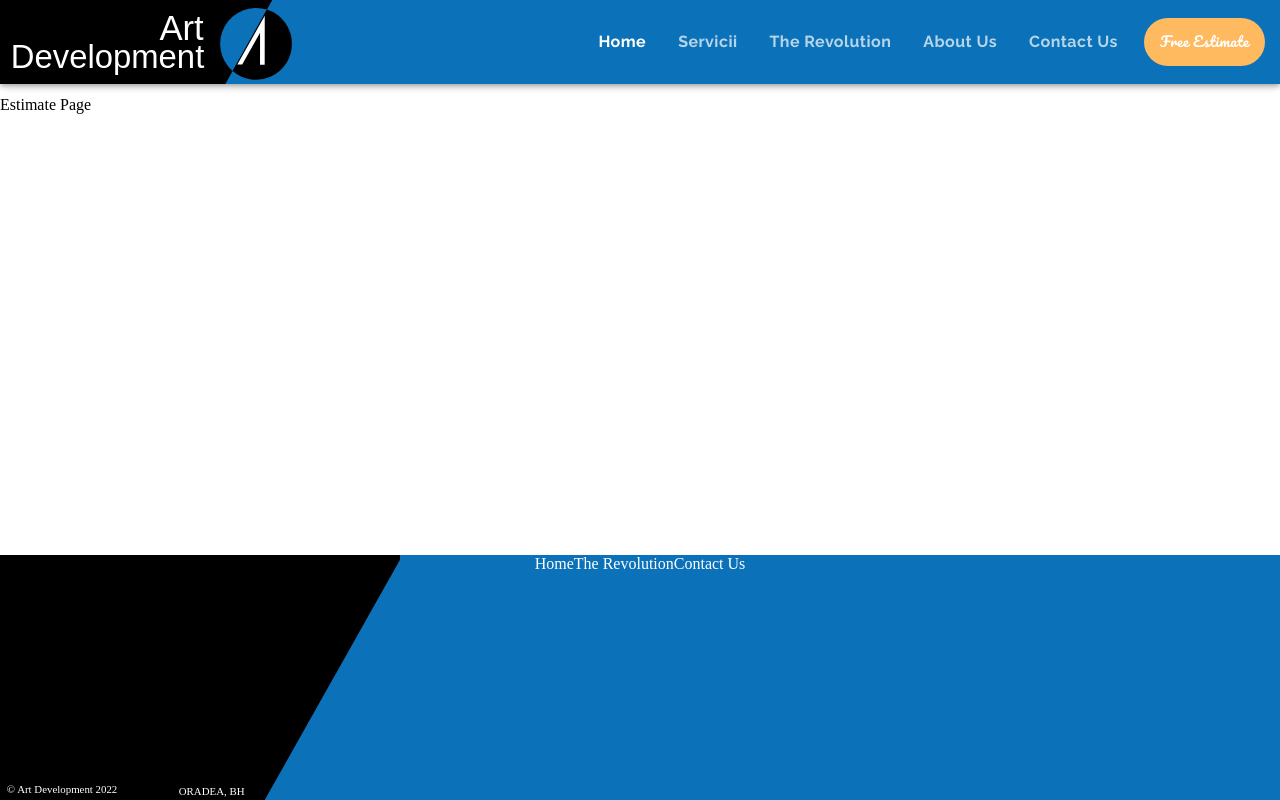
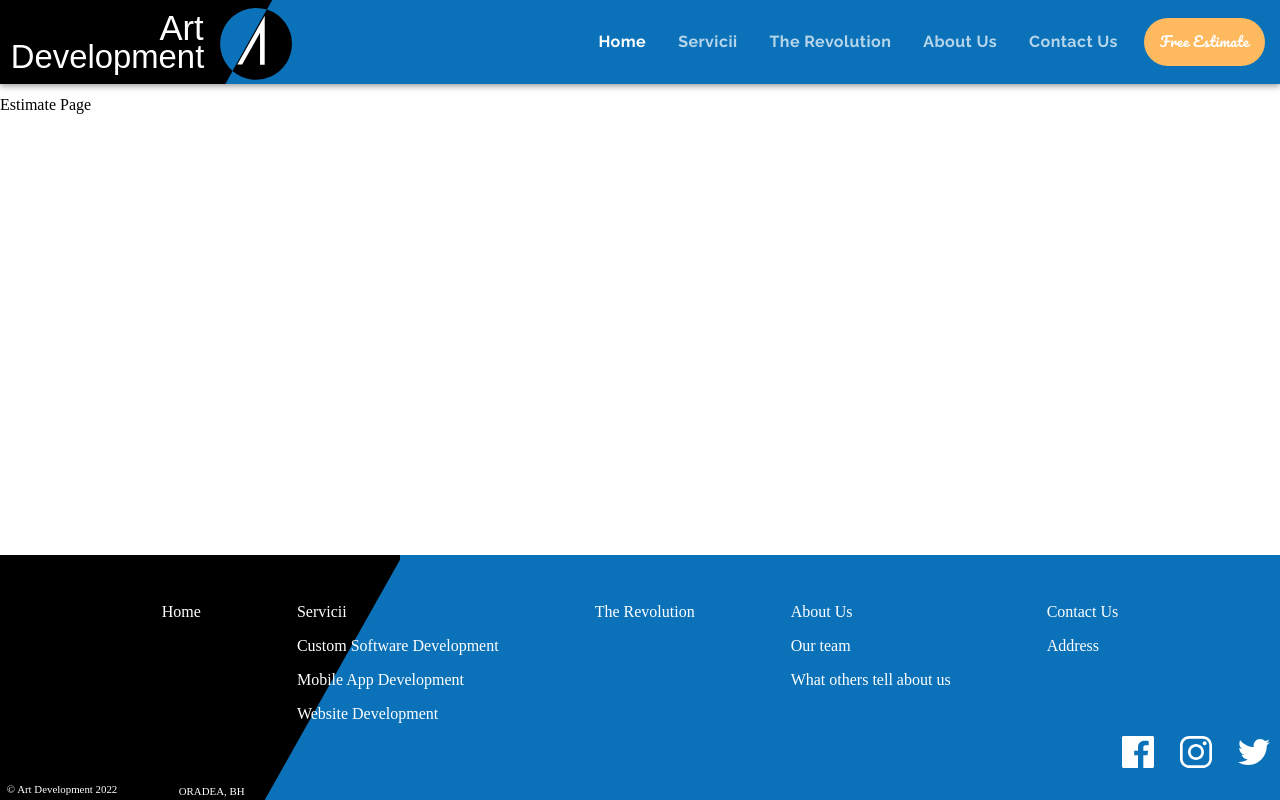
Before and after one commit to nate-mal/natdevelopment, a React (Create React App) app: page /estimate in a window 1280 px wide. Built offline with nearby package versions, Linux system fonts and the light colour scheme.

Commit message:
finish footer navigation and add social media icons in footer

```diff
--- a/src/components/App.js
+++ b/src/components/App.js
@@ -7,7 +7,7 @@ import { ThemeProvider } from "@emotion/react";
 import { BrowserRouter, Routes, Route } from "react-router-dom";
 import { useMemo } from "react";
 import Box from "@mui/material/Box";
-
+import { useState } from "react";
 function App() {
   const options = useMemo(
     () => [
@@ -34,7 +34,7 @@ function App() {
         name: "About Us",
         link: "/about",
         subs: [
-          { name: "About Us", link: "/about", index: 1 },
+          { name: "About Us", link: "/about", index: 3 },
           {
             name: "Our team",
             link: "/team",
@@ -42,18 +42,35 @@ function App() {
           { name: "What others tell about us", link: "/reviews" },
         ],
       },
-      { name: "Contact Us", link: "/contact" },
+      {
+        name: "Contact Us",
+        link: "/contact",
+        subs: [
+          { name: "Contact Us", link: "/contact", index: 4 },
+          { name: "Address", link: "/address" },
+        ],
+      },
     ],
     []
   );
   const estimate = { name: "Free Estimate", link: "/estimate" };
+
+  const [activeValue, setActiveValue] = useState(0);
+  const [activeSubValue, setActiveSubValue] = useState(null);
   return (
     <ThemeProvider theme={theme1}>
       <Box
         sx={{ minHeight: "100vh", display: "flex", flexDirection: "column" }}
       >
         <BrowserRouter>
-          <Header options={options} specialOption={estimate} />
+          <Header
+            options={options}
+            specialOption={estimate}
+            value={activeValue}
+            setValue={setActiveValue}
+            subValue={activeSubValue}
+            setSubValue={setActiveSubValue}
+          />
           <Routes>
             <Route path="/" element={<Home />} />
             <Route exact path="/services" element={<div>Services Page</div>} />
@@ -81,9 +98,16 @@ function App() {
             <Route exact path="/team" element={<div>Team Page</div>} />
             <Route exact path="/reviews" element={<div>Reviews Page</div>} />
             <Route exact path="/contact" element={<div>Contact Page</div>} />
+            <Route exact path="/address" element={<div>Address Page</div>} />
             <Route exact path="/estimate" element={<div>Estimate Page</div>} />
           </Routes>
-          <Footer options={options} />
+          <Footer
+            options={options}
+            value={activeValue}
+            setValue={setActiveValue}
+            subValue={activeSubValue}
+            setSubValue={setActiveSubValue}
+          />
         </BrowserRouter>
       </Box>
     </ThemeProvider>
--- a/src/components/ui/Footer.js
+++ b/src/components/ui/Footer.js
@@ -1,10 +1,13 @@
 import footerAdornment from "../../assets/Footer Adornment.svg";
-
+import facebookIcon from "../../assets/facebook.svg";
+import instagramIcon from "../../assets/instagram.svg";
+import twitterIcon from "../../assets/twitter.svg";
 import { useTheme } from "@emotion/react";
 import Box from "@mui/material/Box";
 import { Grid } from "@mui/material";
-
-const Footer = ({ options }) => {
+import { Link } from "react-router-dom";
+import Hidden from "@mui/material/Hidden";
+const Footer = ({ options, value, setValue, subValue, setSubValue }) => {
   const defaultTheme = useTheme();
   return (
     <Box
@@ -18,23 +21,49 @@ const Footer = ({ options }) => {
         };
       }}
     >
+      <Hidden mdDown>
         <Grid
           container
           justifyContent="center"
-        sx={{ position: "absolute", color: "#fff" }}
+          sx={{
+            position: "absolute",
+          }}
         >
-        {options.map((option) => {
-          if (option.subs) {
-            <Grid item>
+          {options.map((option, index) => {
+            const createItem = (name, link) => {
+              return (
+                <Grid
+                  component={Link}
+                  to={link}
+                  item
+                  key={link}
+                  sx={{
+                    textDecoration: "none",
+                    color: "#fff",
+                  }}
+                  onClick={() => {
+                    setValue(index);
+                    setSubValue(link);
+                  }}
+                >
+                  {name}
+                </Grid>
+              );
+            };
+            return (
+              <Grid item key={index} sx={{ margin: "3rem" }}>
                 <Grid container direction="column" spacing={2}>
-                {option.subs.map((sub) => {
-                  return <Grid item>{sub.name}</Grid>;
+                  {option.subs &&
+                    option.subs.map((sub) => {
+                      return createItem(sub.name, sub.link);
+                    })}
+                  {!option.subs && createItem(option.name, option.link)}
+                </Grid>
+              </Grid>
+            );
           })}
         </Grid>
-            </Grid>;
-          } else return <Grid item>{option.name}</Grid>;
-        })}
-      </Grid>
+      </Hidden>
       <Box
         component="img"
         src={footerAdornment}
@@ -45,6 +74,20 @@ const Footer = ({ options }) => {
           verticalAlign: "bottom",
         }}
       />
+      <Grid
+        container
+        spacing={2}
+        sx={{
+          position: "absolute",
+          marginTop: "-5em",
+          justifyContent: "flex-end",
+          img: { width: "3em", height: "3rem", marginRight: "10px" },
+        }}
+      >
+        <Grid item component="img" src={facebookIcon} />
+        <Grid item component="img" src={instagramIcon} />
+        <Grid item component="img" src={twitterIcon} />
+      </Grid>
     </Box>
   );
 };
--- a/src/components/ui/Header.js
+++ b/src/components/ui/Header.js
@@ -24,17 +24,23 @@ import Collapse from "@mui/material/Collapse";
 import ExpandMore from "@mui/icons-material/ExpandMore";
 import ExpandLess from "@mui/icons-material/ExpandLess";
 
-const Header = ({ options, specialOption }) => {
+const Header = ({
+  options,
+  specialOption,
+  value,
+  setValue,
+  subValue: service,
+  setSubValue: setService,
+}) => {
   const iOS =
     typeof navigator !== "undefined" &&
     /iPad|iPhone|iPod/.test(navigator.userAgent);
 
   const defaultTheme = useTheme();
   const matches = useMediaQuery(defaultTheme.breakpoints.down("md"));
-  const [value, setValue] = useState(0);
+
+  const [activeSubsIndex, setActiveSubsIndex] = useState(null);
   const [subs, setSubs] = useState(null);
-  const [activeSubsIndex, setActiveSubsIndex] = useState(null);
-  const [service, setService] = useState(null);
   const [anchorEl, setAnchorEl] = React.useState(null);
   const [openDrawer, setOpenDrawer] = useState(false);
   const [openServiceCollapse, setOpenServiceCollapse] = useState(false);
@@ -357,7 +363,7 @@ const Header = ({ options, specialOption }) => {
         });
       }
     });
-  }, [value, service, options]);
+  }, [value, service, options, setService, setValue]);
 
   return (
     <>
--- a/src/themes/theme1.js
+++ b/src/themes/theme1.js
@@ -31,7 +31,7 @@ const theme = createTheme({
       fontSize: "1rem",
       color: "#fff",
       opacity: 0.7,
-      "&:hover, &.Mui-selected": {
+      "&&:hover, &&.Mui-selected": {
         opacity: 1,
       },
     },
```
Lines whose indentation alone changed are shown as unchanged.
